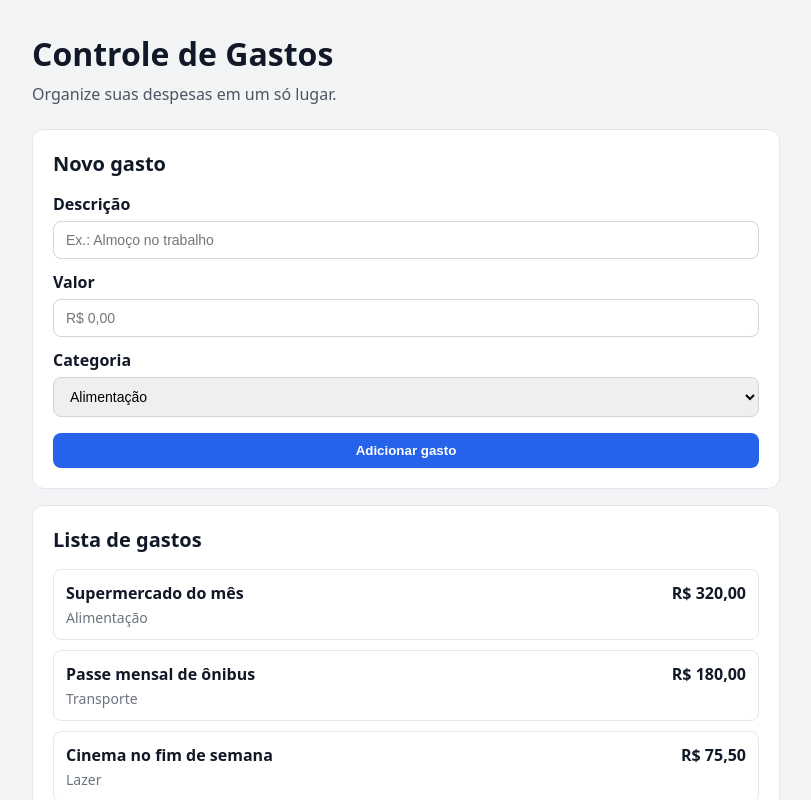
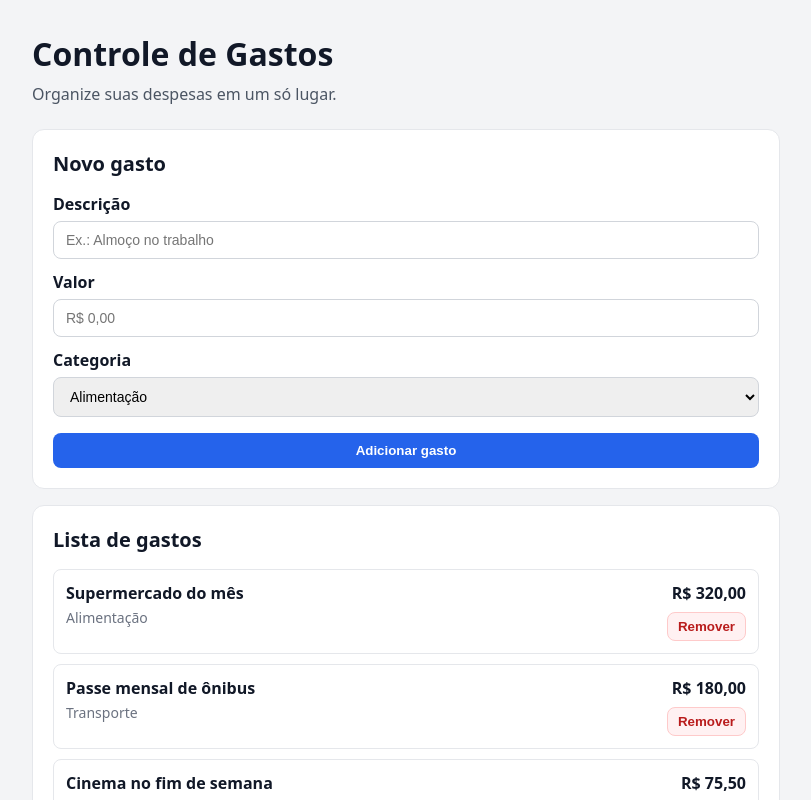
Before and after one commit to GiovannePDS7/Controle-Gastos-React, a React (Vite) app in the folder controle-gastos/: page / in a window 1280 px wide. Shown: the top 800 px of the page, without its empty margins (234-1045 px from the left). Built offline with nearby package versions, Linux system fonts and the light colour scheme.

Commit message:
missão 3

```diff
--- a/controle-gastos/src/App.css
+++ b/controle-gastos/src/App.css
@@ -109,6 +109,22 @@
   white-space: nowrap;
 }
 
+.acoes-gasto {
+  display: grid;
+  justify-items: end;
+  gap: 8px;
+}
+
+.botao-remover {
+  border: 1px solid #fecaca;
+  border-radius: 8px;
+  padding: 6px 10px;
+  color: #b91c1c;
+  background: #fff1f2;
+  font-weight: 600;
+  cursor: pointer;
+}
+
 .rotulo-total {
   margin: 0;
   color: #6b7280;
@@ -124,4 +140,9 @@
   .item-gasto {
     flex-direction: column;
   }
+
+  .acoes-gasto {
+    width: 100%;
+    justify-items: start;
+  }
 }
--- a/controle-gastos/src/App.jsx
+++ b/controle-gastos/src/App.jsx
@@ -124,6 +124,12 @@ function App() {
     setCategoria(categorias[0])
   }
 
+  function aoRemoverGasto(idGasto) {
+    setGastos((gastosAtuais) =>
+      gastosAtuais.filter((gasto) => gasto.id !== idGasto),
+    )
+  }
+
   return (
     <main className="pagina-gastos">
       <header className="cabecalho-pagina">
@@ -147,7 +153,7 @@ function App() {
         </div>
 
         <div className="card-secao">
-          <ListaGastos gastos={gastos} />
+          <ListaGastos gastos={gastos} aoRemoverGasto={aoRemoverGasto} />
         </div>
 
         <div className="card-secao">
--- a/controle-gastos/src/components/ListaGastos.jsx
+++ b/controle-gastos/src/components/ListaGastos.jsx
@@ -1,4 +1,4 @@
-function ListaGastos({ gastos }) {
+function ListaGastos({ gastos, aoRemoverGasto }) {
   return (
     <section>
       <h2>Lista de gastos</h2>
@@ -10,7 +10,16 @@ function ListaGastos({ gastos }) {
               <p className="descricao-gasto">{gasto.descricao}</p>
               <p className="categoria-gasto">{gasto.categoria}</p>
             </div>
-            <p className="valor-gasto">{gasto.valorFormatado}</p>
+            <div className="acoes-gasto">
+              <p className="valor-gasto">{gasto.valorFormatado}</p>
+              <button
+                type="button"
+                className="botao-remover"
+                onClick={() => aoRemoverGasto(gasto.id)}
+              >
+                Remover
+              </button>
+            </div>
           </li>
         ))}
       </ul>
```
